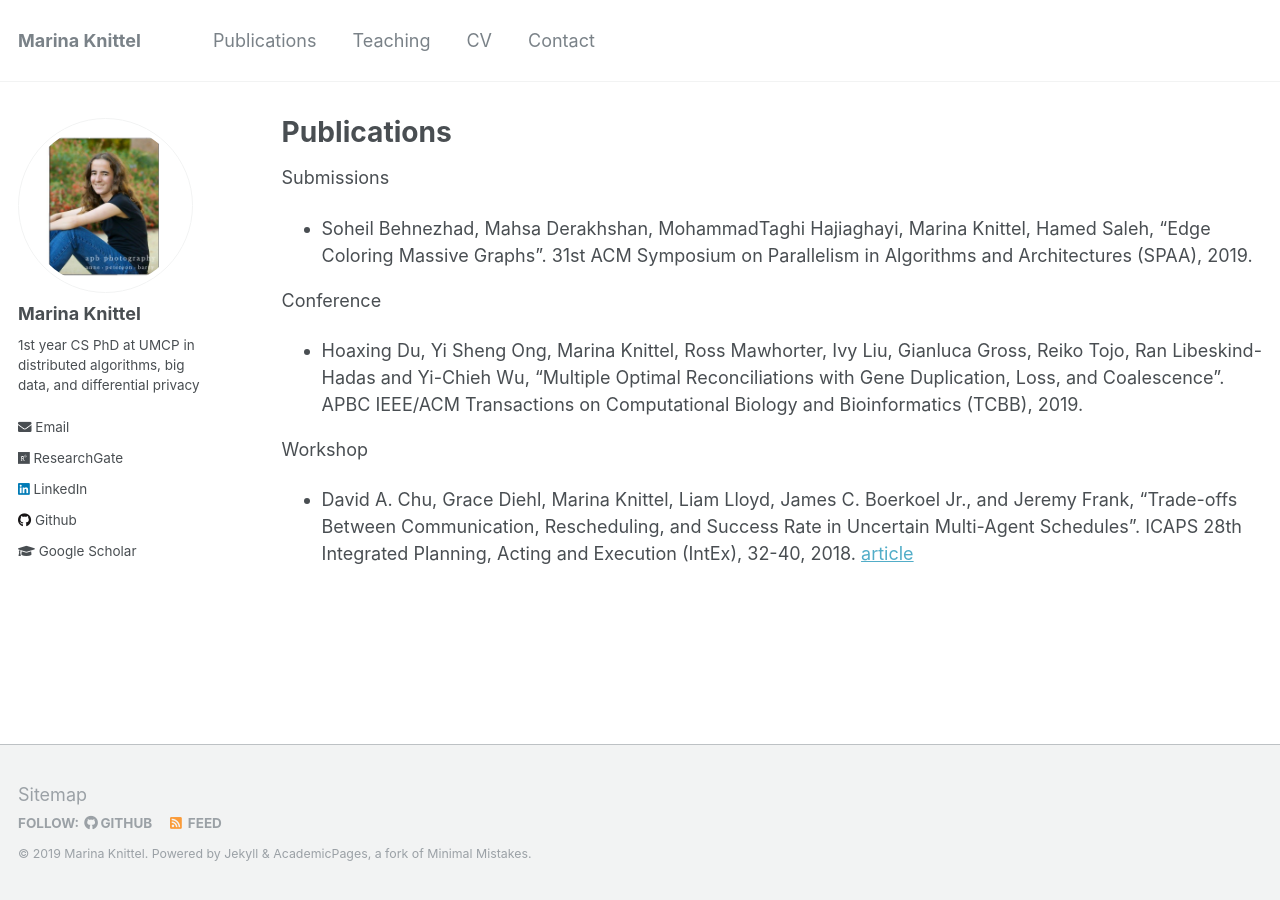
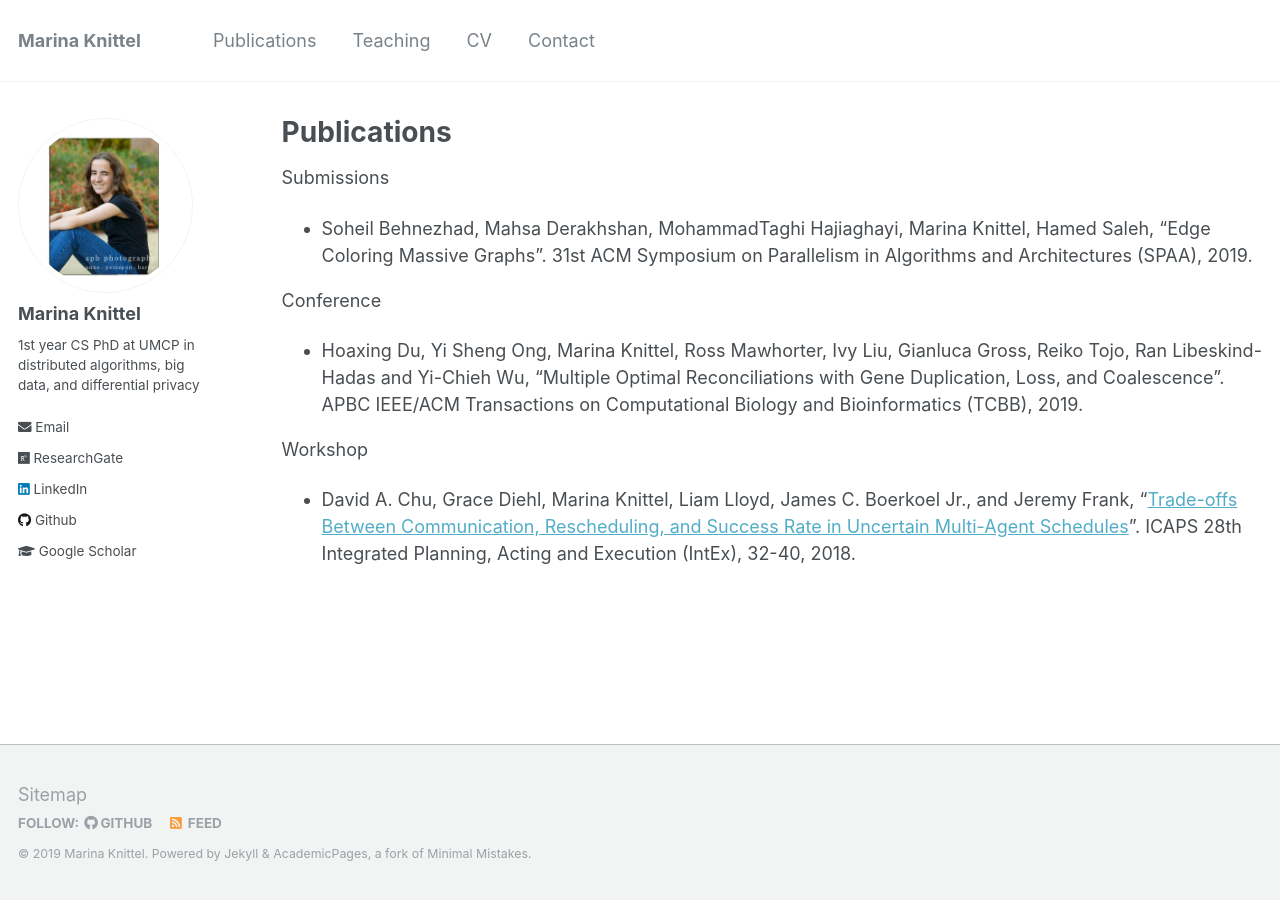
Before and after one commit to mknittel/mknittel.github.io, a Jekyll site: the page built from _pages/publications.md, in a window 1280 px wide. Built offline with Jekyll 4.4.1, drawn with Linux system fonts in a browser that asks for light colours.

Commit message:
Changed publication link

```diff
--- a/_pages/publications.md
+++ b/_pages/publications.md
@@ -12,5 +12,4 @@ Conference
 * Hoaxing  Du,  Yi  Sheng  Ong,  Marina  Knittel,  Ross  Mawhorter,  Ivy  Liu,  Gianluca  Gross,  Reiko Tojo, Ran Libeskind-Hadas and Yi-Chieh Wu, "Multiple Optimal Reconciliations with Gene Duplication,  Loss,  and  Coalescence".   APBC  IEEE/ACM  Transactions  on  Computational  Biology and Bioinformatics (TCBB), 2019.
 
 Workshop
-* David A. Chu, Grace Diehl, Marina Knittel, Liam Lloyd, James C. Boerkoel Jr., and Jeremy Frank, "Trade-offs Between Communication, Rescheduling, and Success Rate in Uncertain Multi-Agent Schedules".  ICAPS 28th Integrated Planning, Acting and Execution (IntEx), 32-40, 2018.
-[article](https://mknittel.github.io/publications/Chu-et-al-INTEX-2018)
+* David A. Chu, Grace Diehl, Marina Knittel, Liam Lloyd, James C. Boerkoel Jr., and Jeremy Frank, "[Trade-offs Between Communication, Rescheduling, and Success Rate in Uncertain Multi-Agent Schedules](https://mknittel.github.io/publications/Chu-et-al-INTEX-2018)".  ICAPS 28th Integrated Planning, Acting and Execution (IntEx), 32-40, 2018.
```
